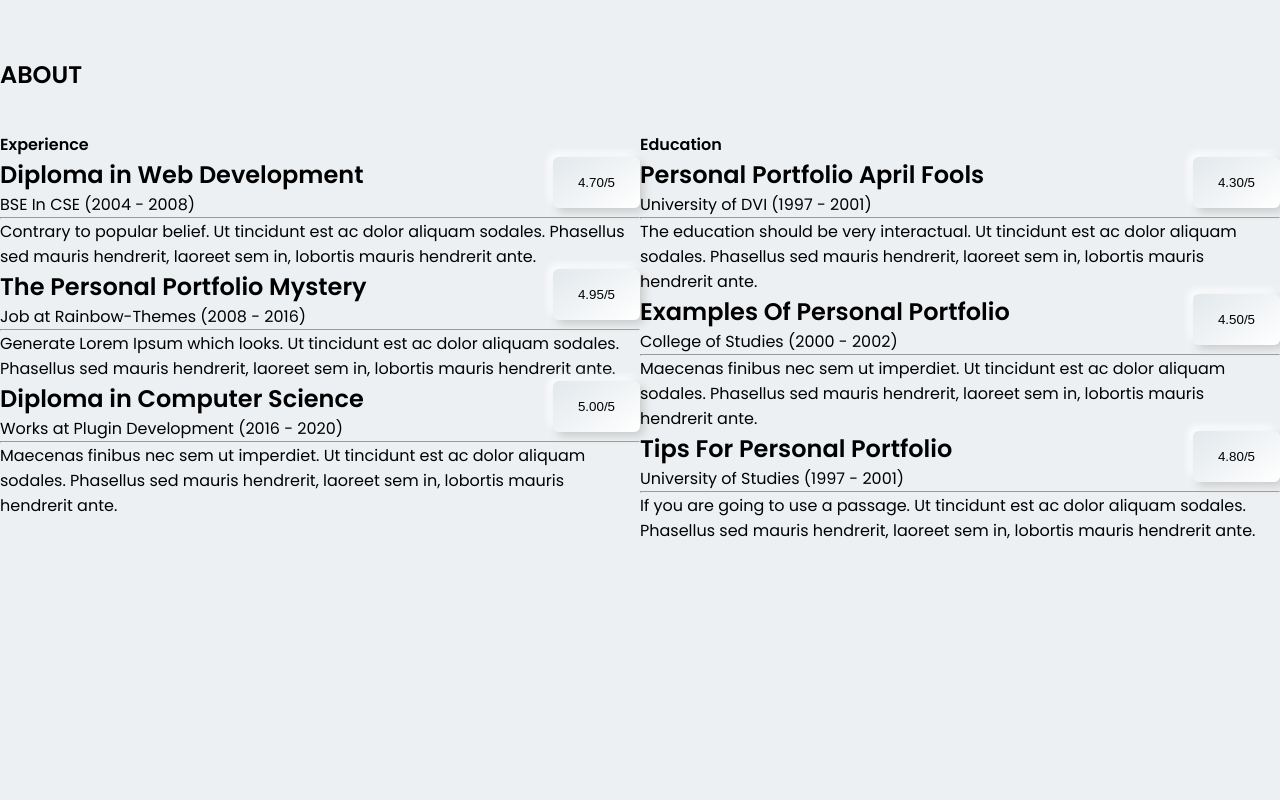
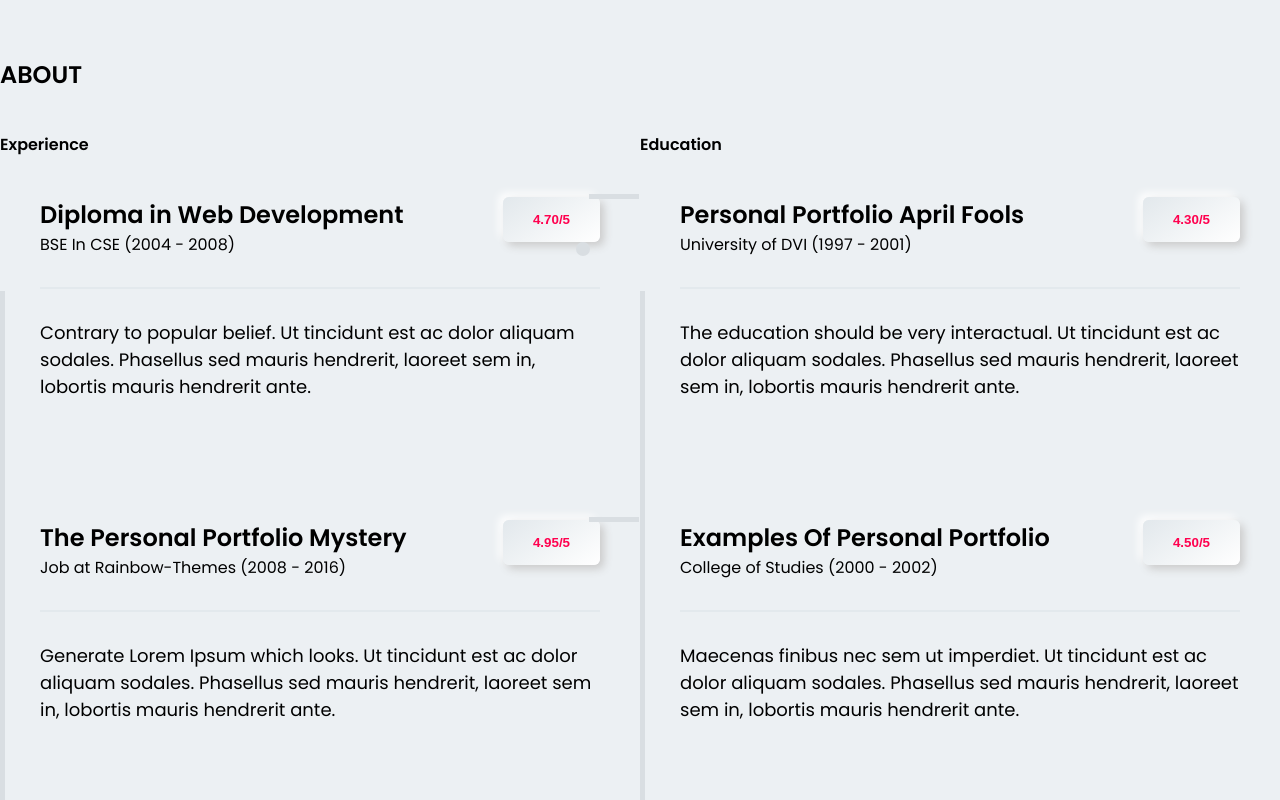
Before and after one commit to Luvuyotafeni/React-JS-portfolio, a React (Create React App) app: page / in a window 1280 px wide. Shown: the part 720-1520 px from the top of the page. Before the commit the page ends 1263 px from the top, so only its background shows below. Built offline with nearby package versions, Linux system fonts and the light colour scheme.

Commit message:
About me css

```diff
--- a/src/component/About/About.css
+++ b/src/component/About/About.css
@@ -0,0 +1,83 @@
+.About .heading h1{
+    font-size: 40px;
+}
+.About .content{
+    min-width:85%;
+    margin: auto;
+
+}
+.About .box{
+    padding: 40px;
+}
+.About hr{
+    margin: 30px 0 30px 0;
+    border: 1px solid #e3e9ed;
+    background-color: #e3e9ed;
+}
+.About .rate .btn_shadow{
+    color: #ff014f;
+    padding: 15px 30px;
+    font-weight: bold;
+    transition: 0.5s;
+}
+.About p{
+    font-size: 18px;
+    transition: 0.5s;
+
+}
+.About .box{
+    margin-bottom: 40px;
+    position: relative;
+}
+.About .btn_shadow:hover{
+    transform: translate(0);
+}
+.About .box:hover .btn_shadow{
+    background: #ff014f;
+    box-shadow: none;
+    color: white;
+}
+.About .box:hover p{
+    color: white;
+}
+.About .content-section{
+    position: relative;
+}
+.About .left{
+    position: relative;
+}
+.About .left::after{
+    content: "";
+    position: absolute;
+    top: 16%;
+    left: 0;
+    height: 118vh;
+    width: 5px;
+    background: #d9dee2;
+    z-index: -2;
+}
+.About .box::after{
+    content: "";
+    position: absolute;
+    top: 13%;
+    left: -8%;
+    height: 5px;
+    width: 50px;
+    background: #d9dee2;
+}
+.About .left::before{
+    content: "";
+    position: absolute;
+    top: 11%;
+    left: -10%;
+    height: 10px;
+    width: 10px;
+    background: #d9dee2;
+    border: 2px solid #d9dee2;
+    border-radius: 50%;
+    border-right: 50%;
+    z-index: 5;
+}
+.About .box:hover.box:before {
+    background: #ff3a75;
+}
--- a/src/component/About/About.js
+++ b/src/component/About/About.js
@@ -1,4 +1,5 @@
 import React from 'react'
+import "./About.css"
 import Card from "./card"
 import ResumeApi from "./ResumeApi"
 
```
